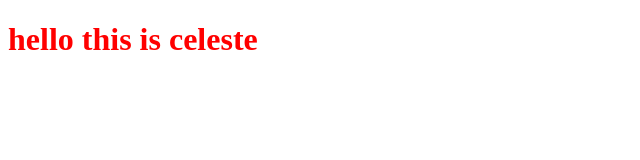
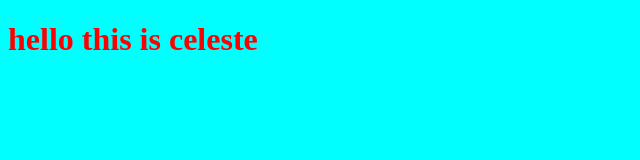
Before and after one commit to La-Celeste/myproject, a plain HTML site: page index.html in a window 1280 px wide. Shown: the whole page, without its empty margins (0-640 px from the left). Drawn offline with Linux system fonts and the light colour scheme.

Commit message:
changing the background color in css file

```diff
--- a/style.css
+++ b/style.css
@@ -1 +1,2 @@
 h1{ color: red;}
+body{ background-color: aqua ;}
```
